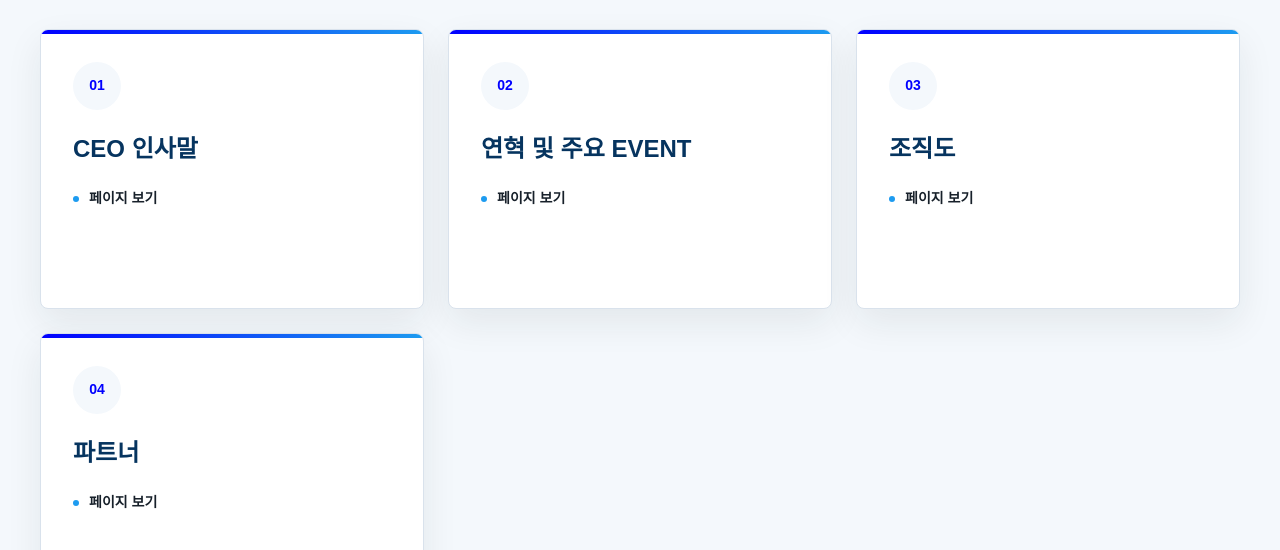
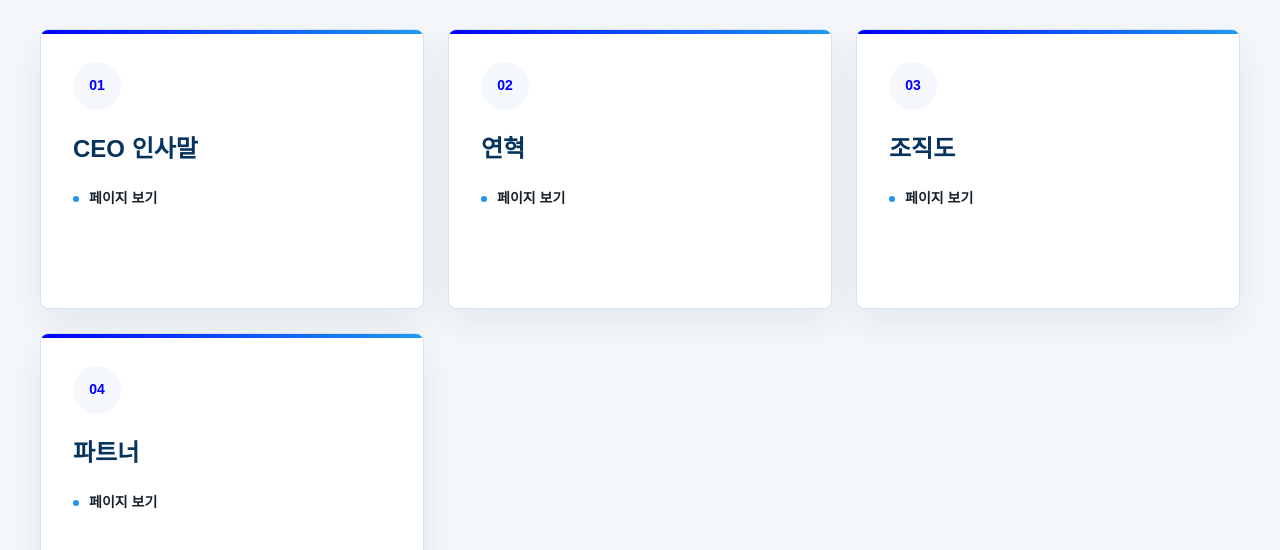
Before and after one commit to jinbaoboo/JTRONICS, a plain HTML site: page about.html in a window 1280 px wide. Shown: the part 250-800 px from the top of the page. Drawn offline with Linux system fonts and the light colour scheme.

Commit message:
Rename about page history section title

```diff
--- a/about.html
+++ b/about.html
@@ -51,7 +51,7 @@
 
           <article class="overview-card card">
             <div class="overview-card-number" aria-hidden="true">02</div>
-            <h2 class="overview-card-title">연혁 및 주요 EVENT</h2>
+            <h2 class="overview-card-title">연혁</h2>
             <ul class="overview-link-list">
               <li><a href="about-history.html">페이지 보기</a></li>
             </ul>
```
